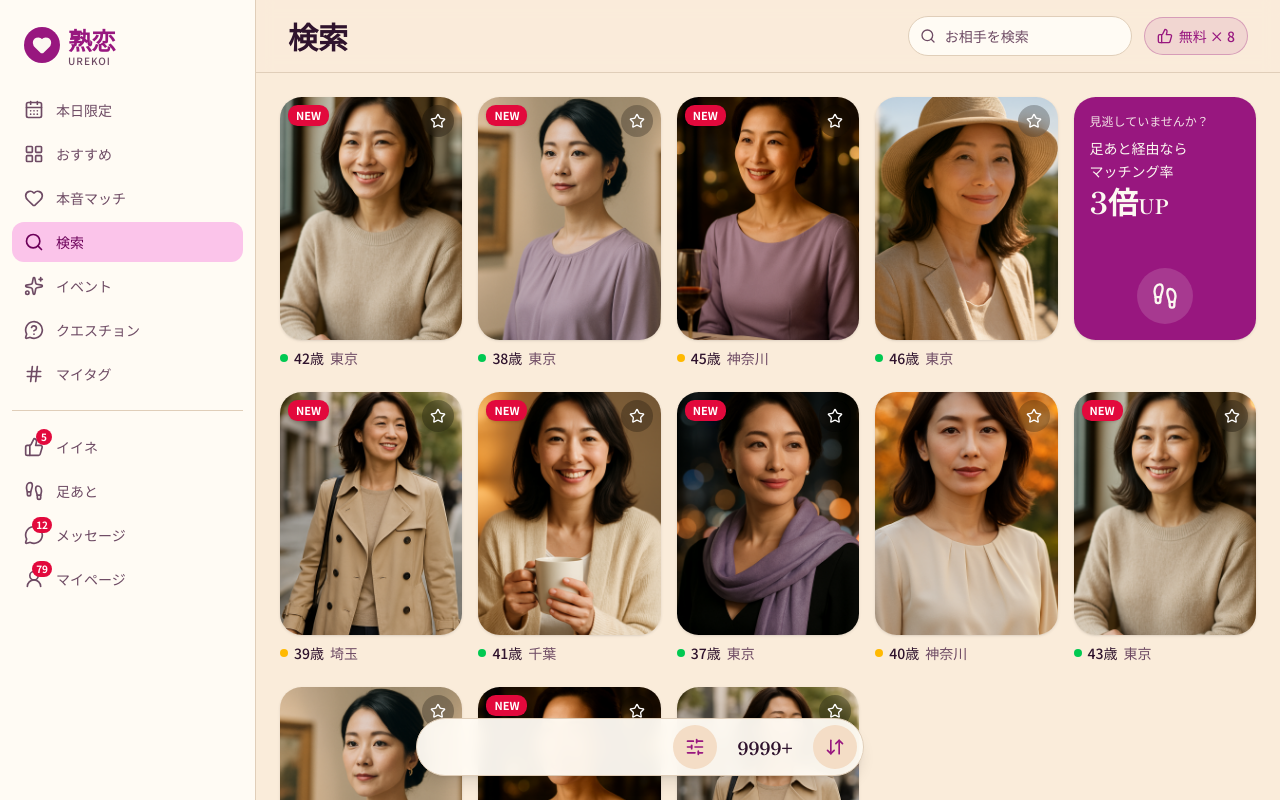
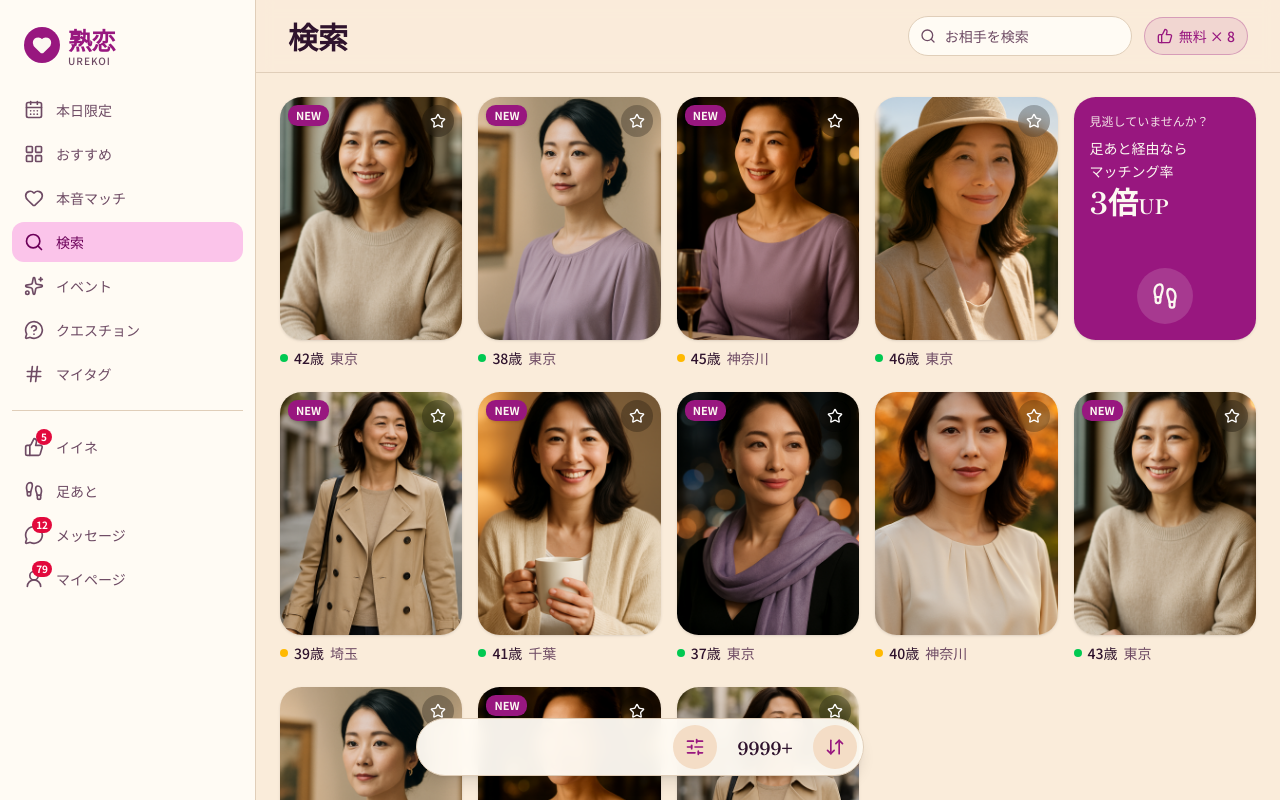
Before and after one commit to koudai001/urekoi, a Next.js app: page / in a window 1280 px wide. Shown: the top 800 px of the page. Built offline with nearby package versions, Linux system fonts and the light colour scheme.

Commit message:
feat: update new badge style to primary theme\n\nUpdated new badge color to primary for better visibility

```diff
--- a/components/search-card.tsx
+++ b/components/search-card.tsx
@@ -21,7 +21,7 @@ export function SearchCard({ profile }: { profile: Profile }) {
         />
 
         {profile.isNew && (
-          <span className="absolute left-2 top-2 rounded-md bg-destructive px-2 py-0.5 text-[11px] font-bold text-white shadow">
+          <span className="absolute left-2 top-2 rounded-md bg-primary px-2 py-0.5 text-[11px] font-bold text-primary-foreground shadow">
             NEW
           </span>
         )}
```
